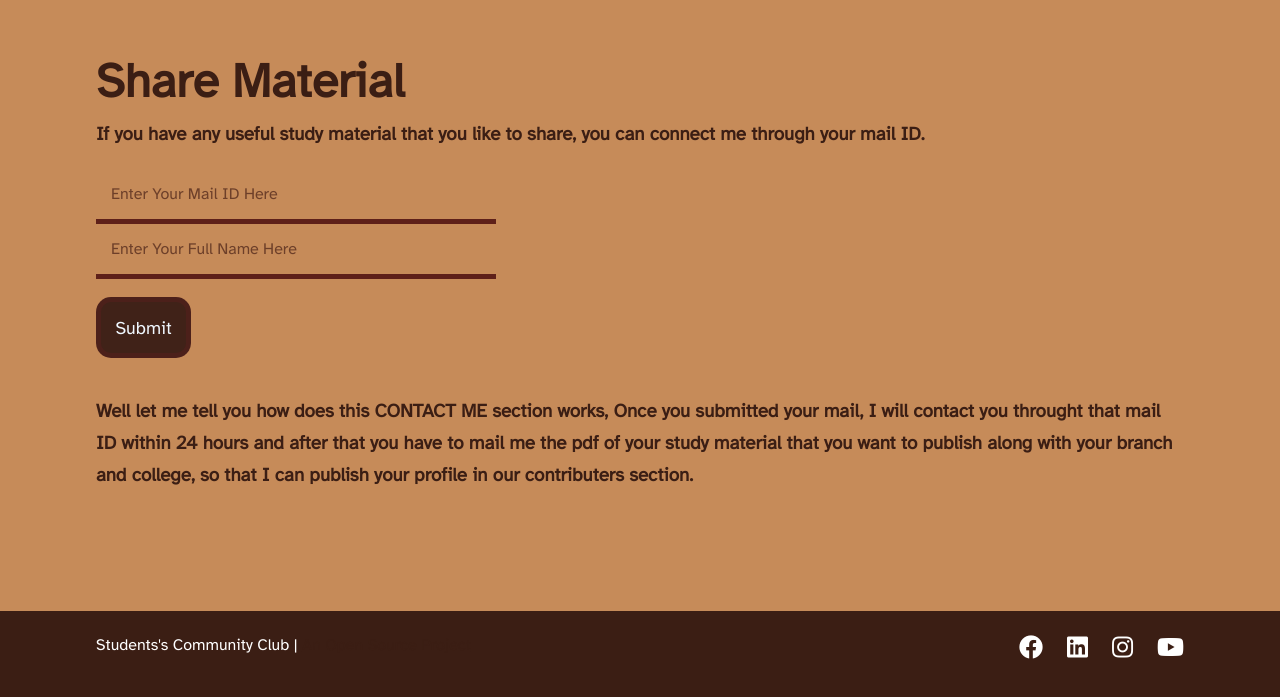
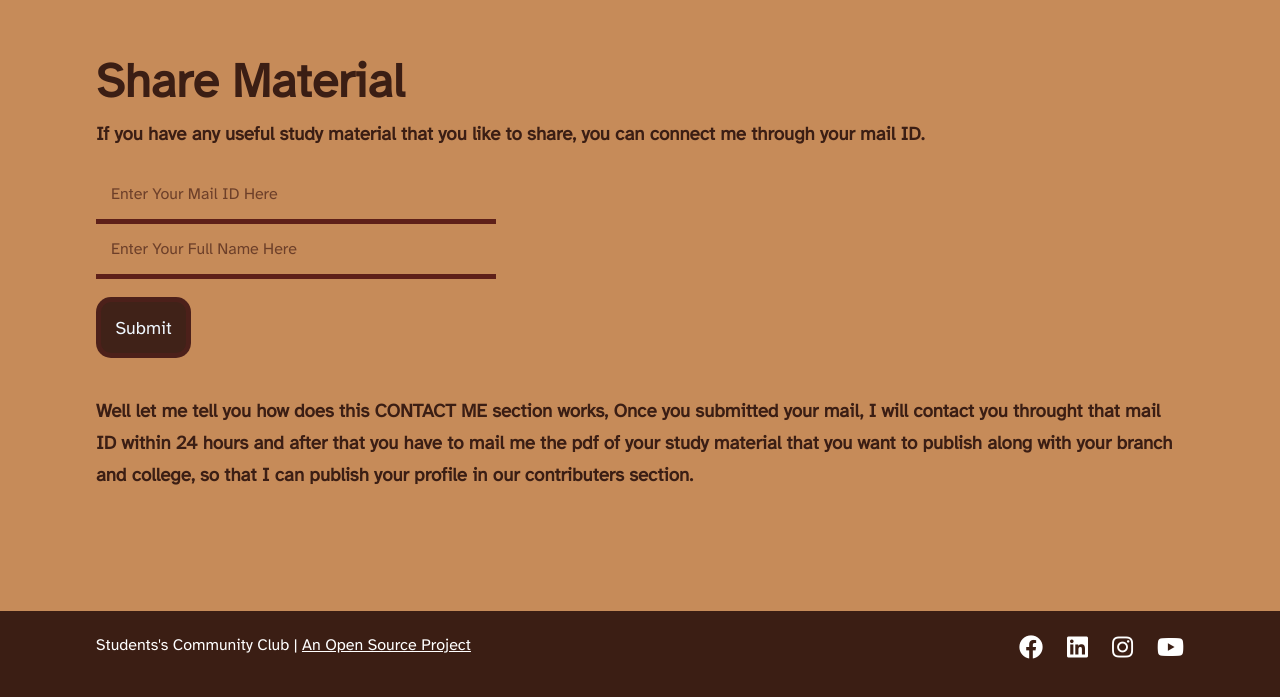
Before and after one commit to tier3guy/Student-Community-Club, a React (Create React App) app: page / in a window 1280 px wide. Shown: the part 1429-2126 px from the top of the page. Built offline with nearby package versions, Linux system fonts and the light colour scheme.

Commit message:
color changed

```diff
--- a/src/Components/Footer.js
+++ b/src/Components/Footer.js
@@ -2,7 +2,7 @@ export default function Footer(){
   return(
     <>
       <div className = 'Footer'>
-        <div className = 'copyRight' style = {{color:'white'}}>Students's Community Club | <a rel="noreferrer" href = "https://github.com/tier3guy/Student-Community-Club" target = "_blank">An Open Source Project</a></div>
+        <div className = 'copyRight' style = {{color:'white'}}>Students's Community Club | <a rel="noreferrer" style = {{color:'white'}} href = "https://github.com/tier3guy/Student-Community-Club" target = "_blank">An Open Source Project</a></div>
         <div>
           <ul className = 'join'>
             <li><a rel = "noreferrer" href = 'https://www.facebook.com/profile.php?id=100042540223986' target = '_blank'><i className="fab fa-facebook"></i></a></li>
```
